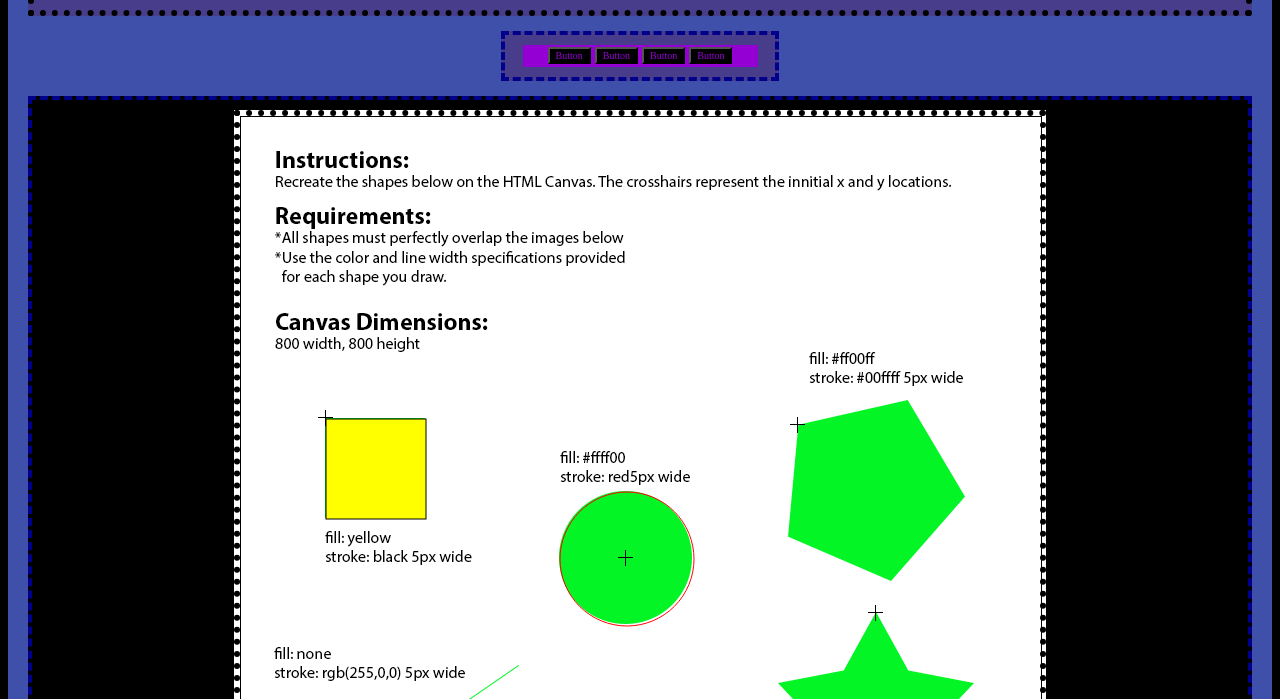
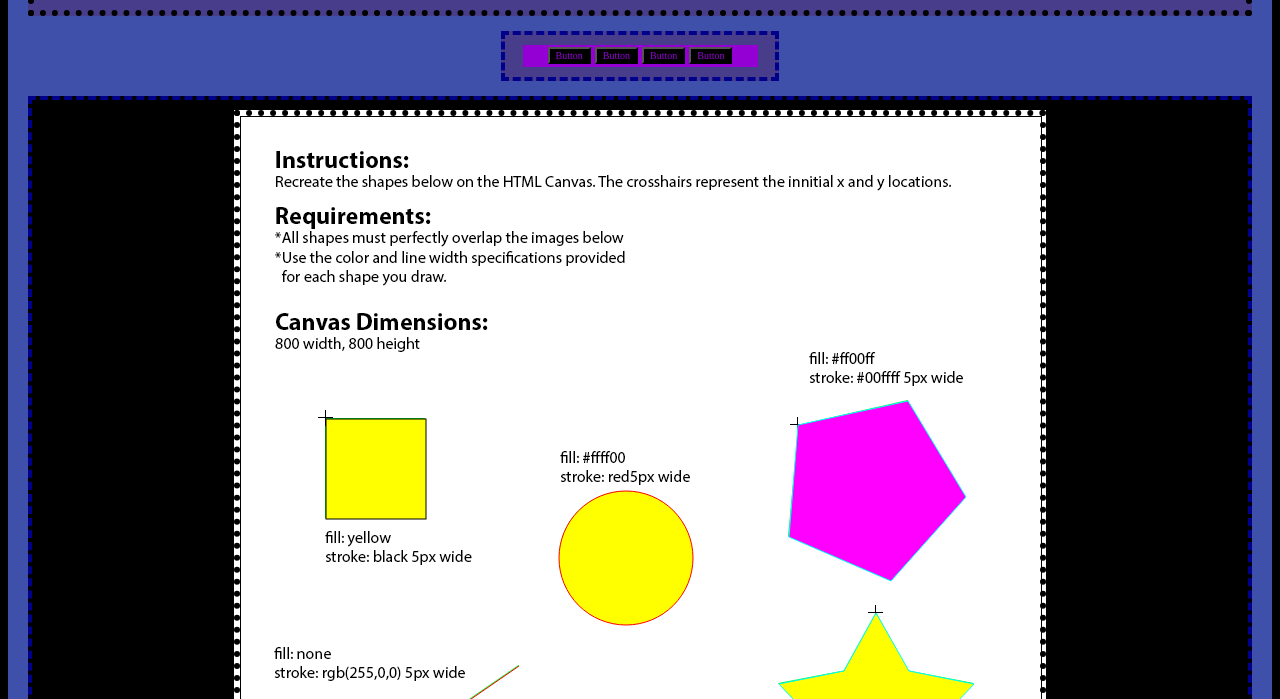
Before and after one commit to jrosem425/GDS_HTML_JavaScript_JM, a plain HTML site: page Week 3/Week 3 template/Week 3/index.html in a window 1280 px wide. Shown: the part 101-800 px from the top of the page. Drawn offline with Linux system fonts and the light colour scheme.

Commit message:
Homework 3

```diff
--- a/Week 3/Week 3 template/Week 3/index.html
+++ b/Week 3/Week 3 template/Week 3/index.html
@@ -45,7 +45,7 @@
 
                     <!-- SHAPES MUST GO INTO THIS DIV, ONCE DONE Shape Title can disappear -->
                     <div id="shapeContent">
-                        <canvas id="canvas" width="800" height="600" style="border: 1px solid"></canvas>
+                        <canvas id="canvas" width="800" height="800" style="border: 1px solid"></canvas>
                          <script>
                             var canvas = document.getElementById("canvas")
                             var ctx = canvas.getContext("2d")
@@ -57,14 +57,64 @@
                             ctx.strokeRect(85,302,100,100)
 
 
-                            ctx.fillStyle="#fff0"
+                            ctx.fillStyle="#fff00"
                             ctx.strokeStyle="red"
                             ctx.lineWidth="5px"
                             ctx.beginPath();
-                            ctx.arc(386,442,67,0,4*Math.PI/2,false)
-                            ctx.closePath()
-                            ctx.fill()
-                            ctx.stroke()
+                            ctx.arc(385,441,67,0,4*Math.PI/2,false)
+                            ctx.closePath();
+                            ctx.fill();
+                            ctx.stroke();
+
+
+                            ctx.fillStyle ="#ff00ff"
+                            ctx.strokeStyle="#00ffff"
+                            ctx.lineWidth="5px"
+                            ctx.beginPath()
+                            ctx.moveTo(557,308)
+                            ctx.lineTo(667,284)
+                            ctx.lineTo(725,380)
+                            ctx.lineTo(650,464)
+                            ctx.lineTo(548,420)
+
+                            ctx.closePath();
+                            ctx.fill();
+                            ctx.stroke();
+
+
+
+
+                            ctx.fillStyle ="#ffff00"
+                            ctx.strokeStyle="#rgb(32,32,32)"
+                            ctx.lineWidth="5px"
+                            ctx.beginPath()
+                            ctx.moveTo(635,496)
+                            ctx.lineTo(668,554)
+                            ctx.lineTo(733,567)
+                            ctx.lineTo(688,615)
+                            ctx.lineTo(696,681)
+                            ctx.lineTo(635,653)
+                            ctx.lineTo(575,681)
+                            ctx.lineTo(583,615)
+                            ctx.lineTo(538,567)
+                            ctx.lineTo(603,554)
+
+                            ctx.closePath();
+                            ctx.fill();
+                            ctx.stroke();
+
+
+                            ctx.strokeStyle = "rgb(255,0,0)"
+                            ctx.lineWidth="5px"
+                            ctx.beginPath()
+                            ctx.moveTo(85,682)
+                            ctx.lineTo(278,549)
+                            ctx.stroke();
+
+
+
+
+
 
 
                         </script>
```
